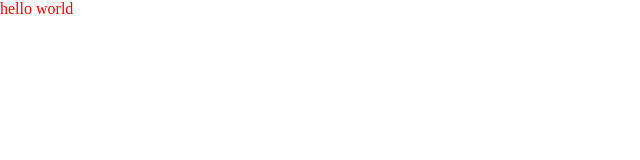
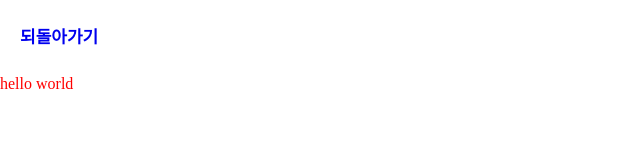
Before and after one commit to jaylineweb/boxproject, a plain HTML site: page bonus.html in a window 1280 px wide. Shown: the whole page, without its empty margins (0-640 px from the left). Drawn offline with Linux system fonts and the light colour scheme.

Commit message:
Add files via upload

```diff
--- a/bonus.html
+++ b/bonus.html
@@ -7,6 +7,7 @@
     <link rel="stylesheet" href="./css/bonus.css">
 </head>
 <body>
+    <a href="./" class="backlink">되돌아가기</a>
     <div>
         <span>
             <p class="new-style">hello world</p>
--- a/css/bonus.css
+++ b/css/bonus.css
@@ -1,6 +1,9 @@
 @charset "UTF-8";
 
 *{margin:0;padding:0;}
+
+/* 되돌아가기 링크 */
+.backlink {display:block;height:35px;line-height:35px;text-decoration:none;font-size:17px;font-family:'Verdana';font-weight:bold;padding-top:20px;padding-bottom:20px;padding-left:20px;}
 
 /*전체적으로 p태그에 스타일 조정*/
 /* p{color:#ff0000;} */
```
